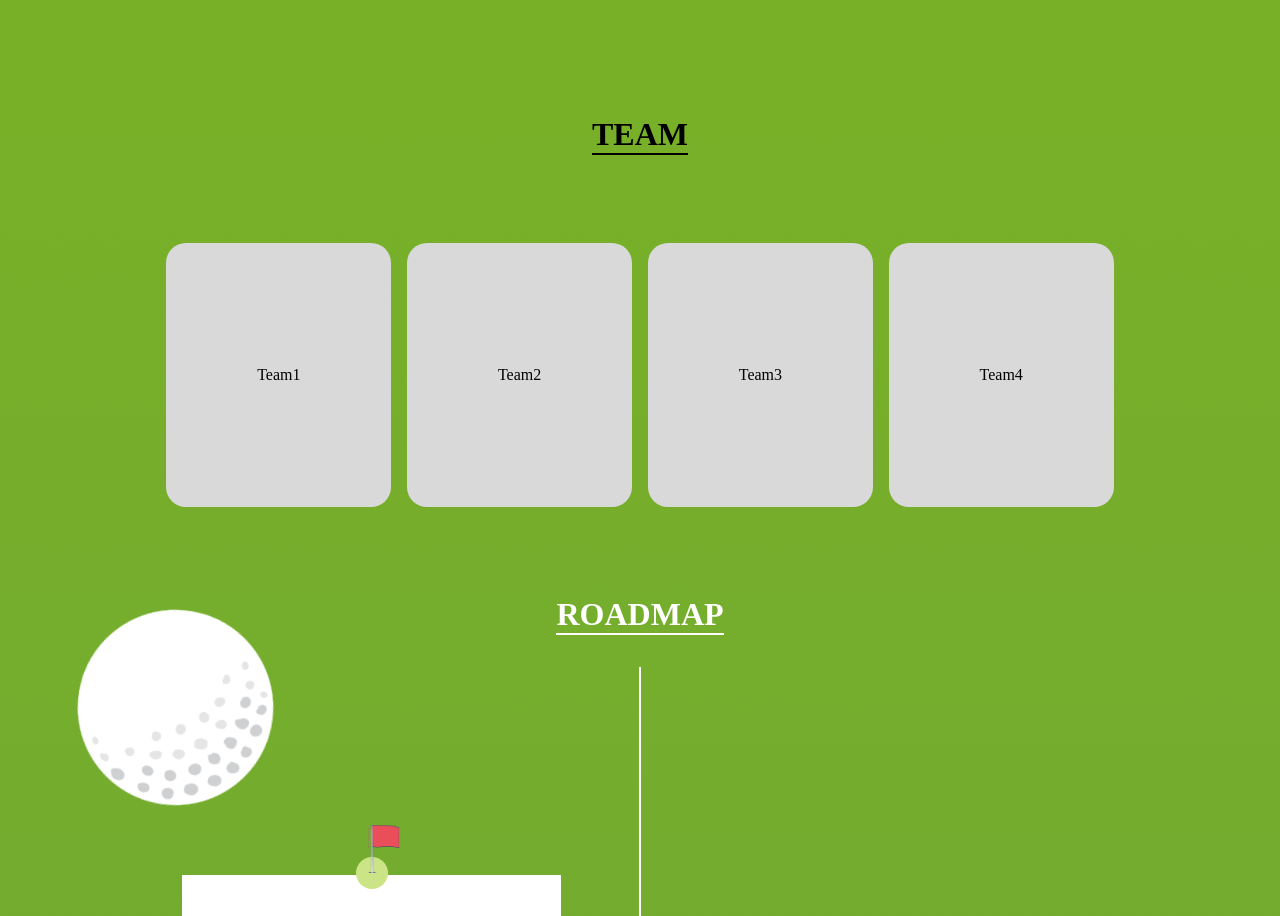
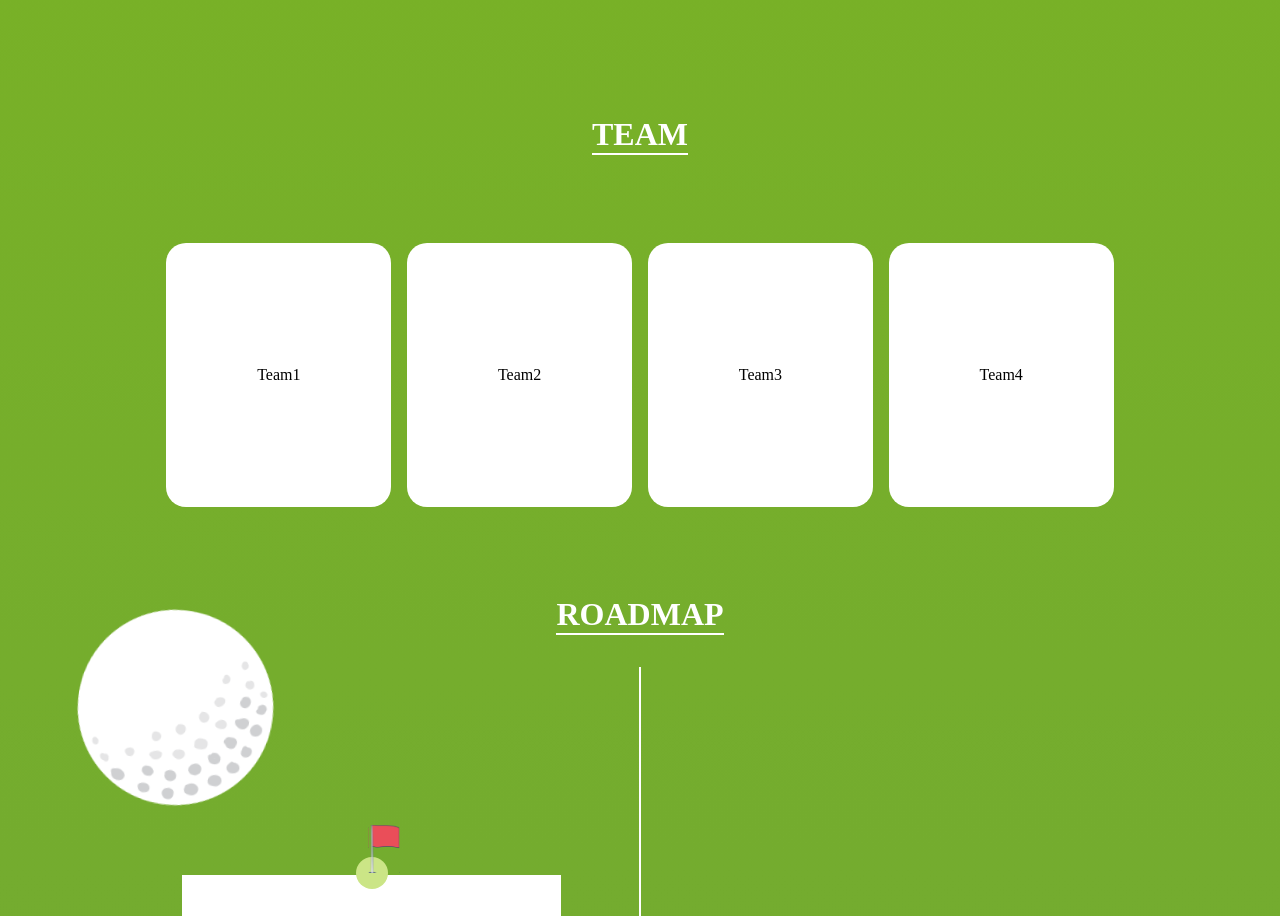
Before and after one commit to kw22228/NFT-FrontEnd, a React (Create React App) app in the folder frontend/: page / in a window 1280 px wide. Shown: the part 3916-4832 px from the top of the page. Built offline with nearby package versions, Linux system fonts and the light colour scheme.

Commit message:
update: team style

```diff
--- a/frontend/src/components/Main/Team/Team.style.ts
+++ b/frontend/src/components/Main/Team/Team.style.ts
@@ -11,10 +11,10 @@ export const Section = styled.section`
 `;
 
 export const Title = styled.h1`
-    color: black;
+    color: ${props => props.theme.body};
     text-transform: uppercase;
     margin: 2rem auto;
-    border-bottom: 2px solid black;
+    border-bottom: 2px solid ${props => props.theme.body};
     width: fit-content;
 `;
 
@@ -29,7 +29,7 @@ export const Container = styled.div`
 `;
 
 export const Card = styled.div`
-    background-color: #d9d9d9;
+    background-color: ${props => props.theme.body};
     width: 100%;
     height: 70%;
     border-radius: 20px;
```
